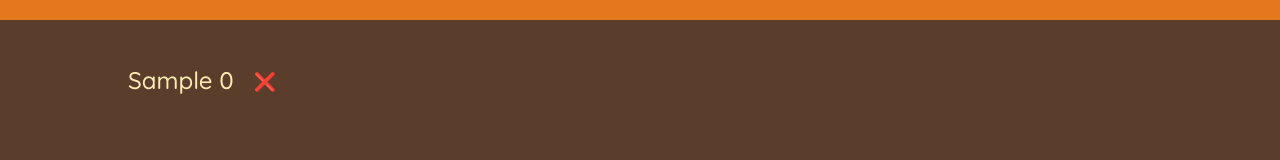
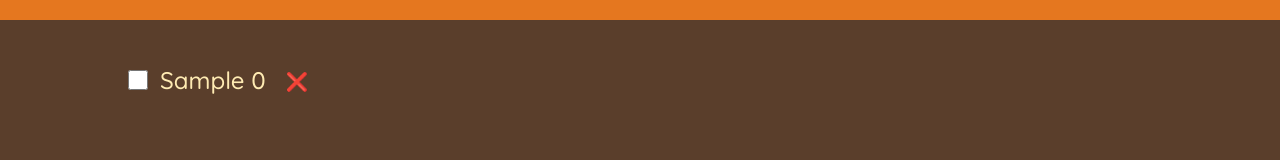
Before and after one commit to LucasMadranges/FarAway, a React (Vite) app: page / in a window 1280 px wide. Both pictures are taken after typing "Sample" into the empty fields and a click on the button "ADD". Shown: the part 257-417 px from the top of the page. Built offline with nearby package versions, Linux system fonts and the light colour scheme.

Commit message:
Adding checkbox and style when an item is checked

```diff
--- a/index.html
+++ b/index.html
@@ -4,7 +4,7 @@
         <meta charset="UTF-8"/>
         <meta content="width=device-width, initial-scale=1.0"
               name="viewport"/>
-        <title>Vite + React</title>
+        <title>Far Away</title>
     </head>
     <body>
         <div id="root"></div>
--- a/src/App.jsx
+++ b/src/App.jsx
@@ -15,12 +15,17 @@ export default function App() {
         setItems(items => items.filter(item => item.id !== id))
     }
 
+    function handleToggleItem(id) {
+        setItems(items => items.map(item => item.id === id ? {...item, packed: !item.packed} : item))
+    }
+
     return (
         <>
             <div className="app">
                 <Logo/>
                 <Form onAddItems={handleAddItems}/>
                 <PackingList onDeleteItems={handleDeleteItems}
+                             onToggleItem={handleToggleItem}
                              items={items}/>
                 <Stats/>
             </div>
--- a/src/Item.jsx
+++ b/src/Item.jsx
@@ -1,6 +1,12 @@
-export default function Item({item, onDeleteItems}) {
+export default function Item({item, onDeleteItems, onToggleItem}) {
+
     return (
         <li>
+            <input type="checkbox"
+                   value={item.packed}
+                   onChange={() => {
+                       onToggleItem(item.id)
+                   }}/>
             <span style={item.packed ? {textDecoration: 'line-through'} : null}>{item.description} {item.quantity}</span>
             <button onClick={() => onDeleteItems(item.id)}>❌</button>
         </li>
--- a/src/PackingList.jsx
+++ b/src/PackingList.jsx
@@ -1,6 +1,6 @@
 import Item from "./Item.jsx";
 
-export default function PackingList({items, onDeleteItems}) {
+export default function PackingList({items, onDeleteItems, onToggleItem}) {
     return (
         <div className="list">
             <ul>
@@ -9,6 +9,7 @@ export default function PackingList({items, onDeleteItems}) {
                         return (
                             <Item key={item.id}
                                   item={item}
+                                  onToggleItem={onToggleItem}
                                   onDeleteItems={onDeleteItems}/>
                         )
                     })
```
